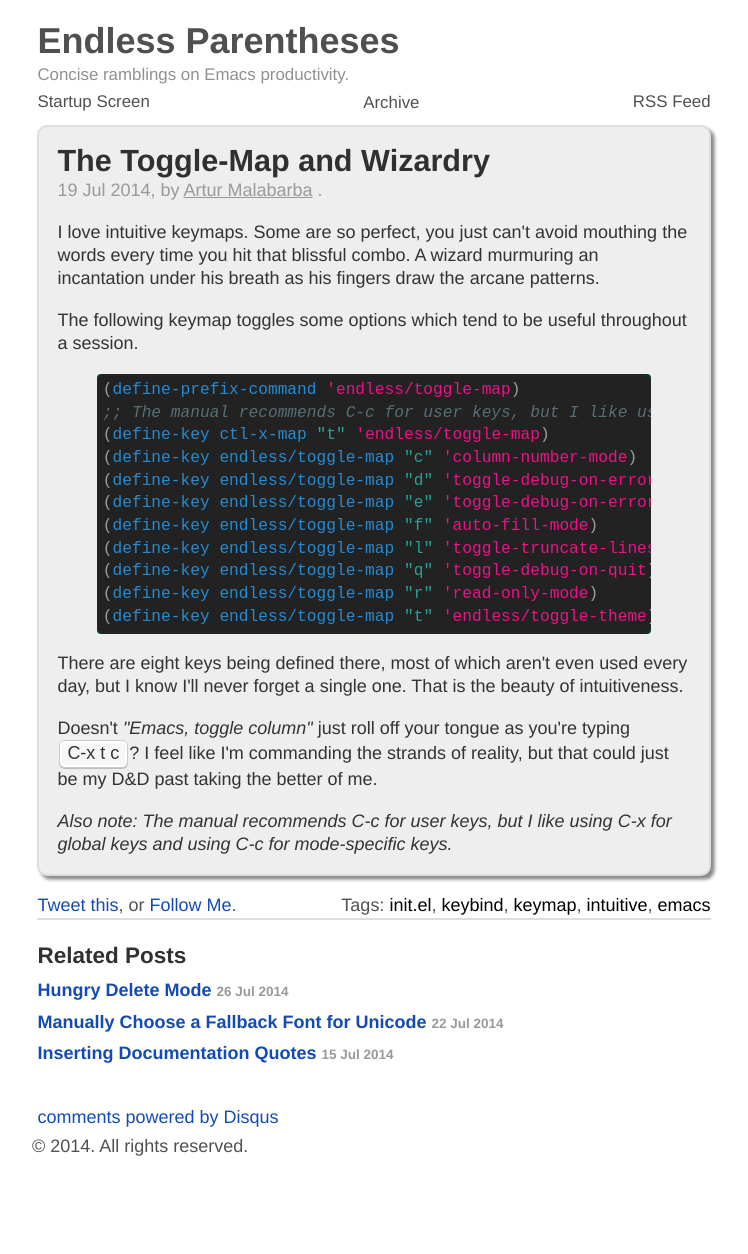
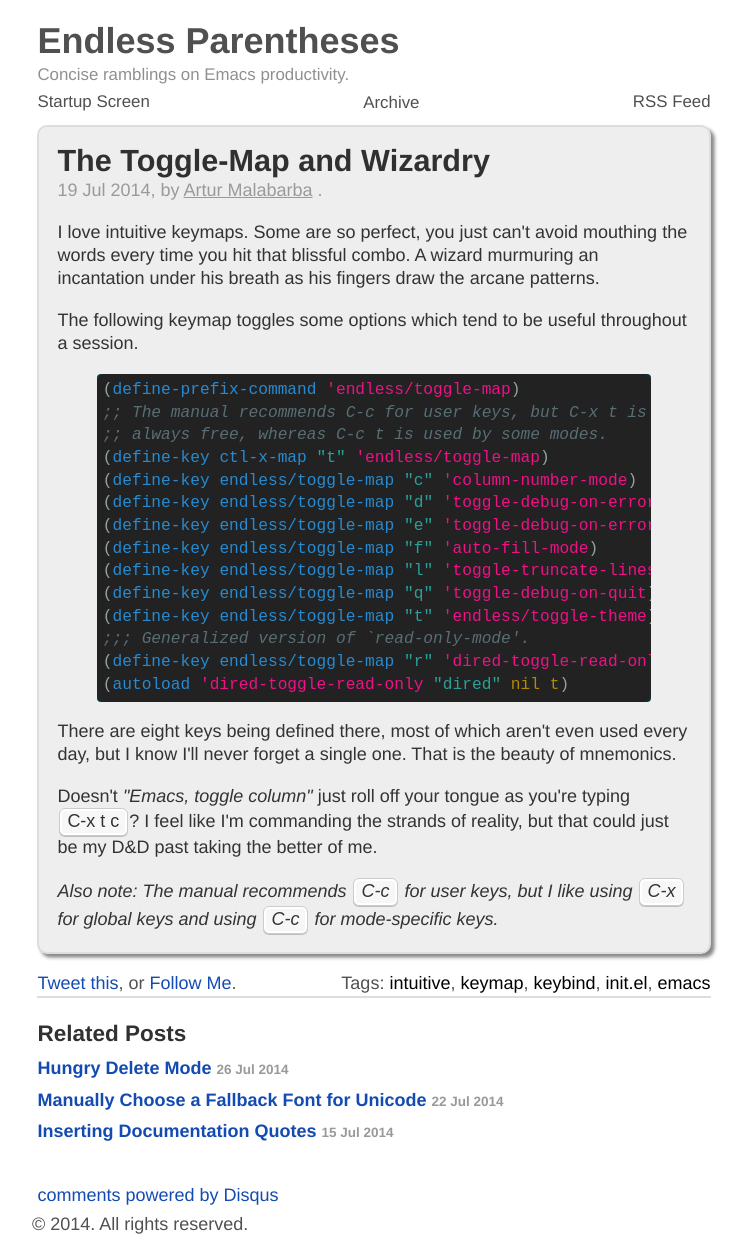
Before and after one commit to Malabarba/EndlessParentheses, a Jekyll site: the page built from _posts/2014-07-19-the-toggle-map-and-wizardry.html, in a window 1280 px wide. Shown: the whole page, without its empty margins (266-1014 px from the left). Built offline with Jekyll 4.4.1, drawn with Linux system fonts in a browser that asks for light colours; Markdown is read by kramdown in place of the engine named in the settings; comment, search, counter and statistics services are not loaded; before the commit the page ends 1176 px from its top, so only the background shows below that.

Commit message:
UPDATE: The Toggle-Map and Wizardry

```diff
--- a/_posts/2014-07-19-the-toggle-map-and-wizardry.html
+++ b/_posts/2014-07-19-the-toggle-map-and-wizardry.html
@@ -2,7 +2,7 @@
 title: "The Toggle-Map and Wizardry"
 date: 2014-07-19
 layout: post
-tags: init.el keybind keymap intuitive
+tags: intuitive keymap keybind init.el
 published: true
 ---
 <p>
@@ -18,7 +18,8 @@
 </p>
 {% highlight cl %}
 (define-prefix-command 'endless/toggle-map)
-;; The manual recommends C-c for user keys, but I like using C-x for global keys and using C-c for mode-specific keys.
+;; The manual recommends C-c for user keys, but C-x t is
+;; always free, whereas C-c t is used by some modes.
 (define-key ctl-x-map "t" 'endless/toggle-map)
 (define-key endless/toggle-map "c" 'column-number-mode)
 (define-key endless/toggle-map "d" 'toggle-debug-on-error)
@@ -26,19 +27,23 @@
 (define-key endless/toggle-map "f" 'auto-fill-mode)
 (define-key endless/toggle-map "l" 'toggle-truncate-lines)
 (define-key endless/toggle-map "q" 'toggle-debug-on-quit)
-(define-key endless/toggle-map "r" 'read-only-mode)
 (define-key endless/toggle-map "t" 'endless/toggle-theme)
+;;; Generalized version of `read-only-mode'.
+(define-key endless/toggle-map "r" 'dired-toggle-read-only)
+(autoload 'dired-toggle-read-only "dired" nil t)
 {% endhighlight %}
 <p>
 There are eight keys being defined there, most of which aren't even
 used every day, but I know I'll never forget a single one. That is the
-beauty of intuitiveness.
+beauty of mnemonics.
 </p>
 
 <p>
 Doesn't <i>"Emacs, toggle column"</i> just roll off your tongue as you're
 typing <kbd>C-x t c</kbd>? I feel like I'm commanding the
 strands of reality, but that could just be my D&amp;D past taking the
-better of me.</p>
+better of me.
+</p>
 
-<p><i>Also note: The manual recommends C-c for user keys, but I like using C-x for global keys and using C-c for mode-specific keys. </i></p>
+<p>
+<i>Also note: The manual recommends <kbd>C-c</kbd> for user keys, but I like using <kbd>C-x</kbd> for global keys and using <kbd>C-c</kbd> for mode-specific keys.</i></p>
```
